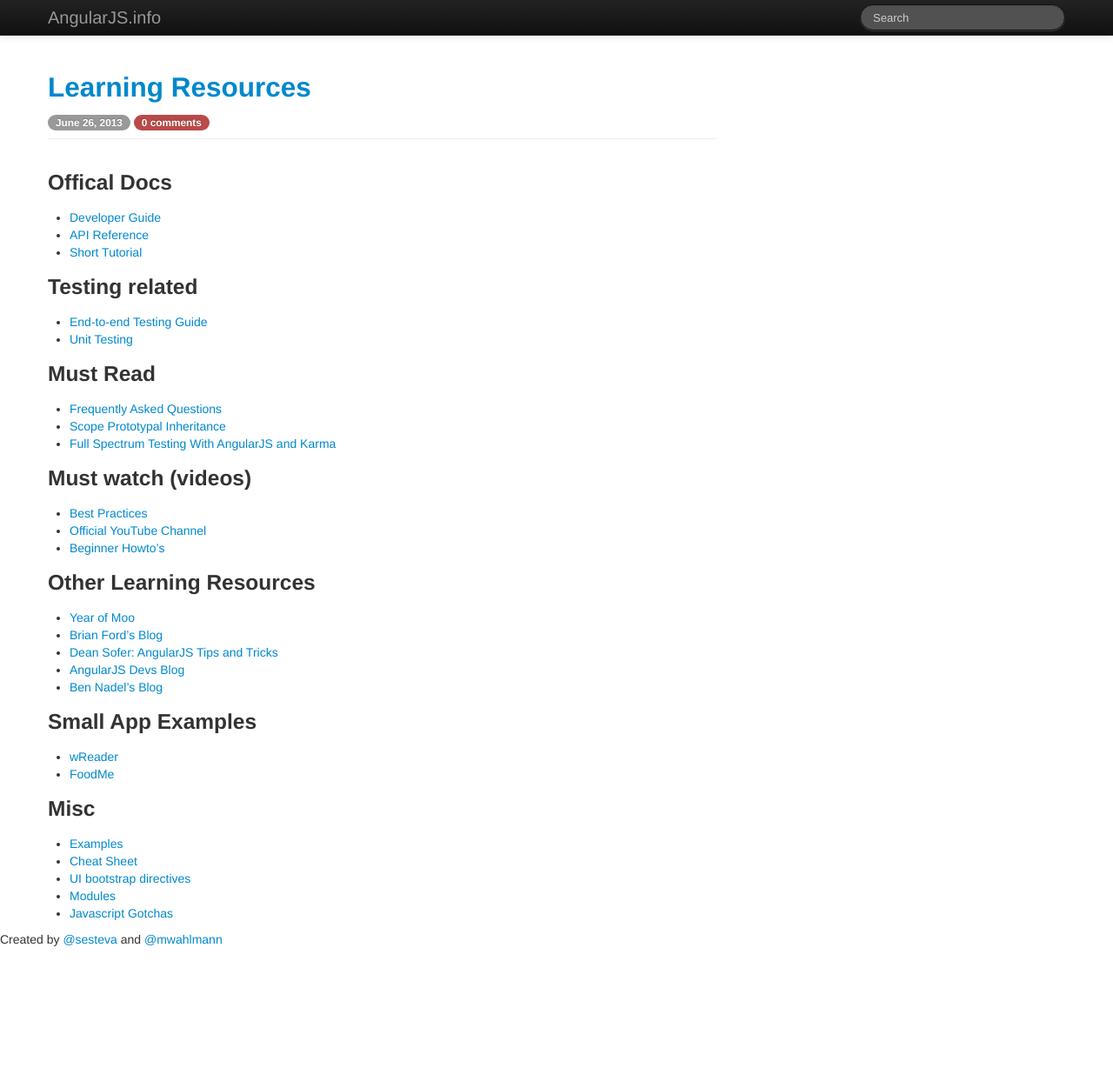
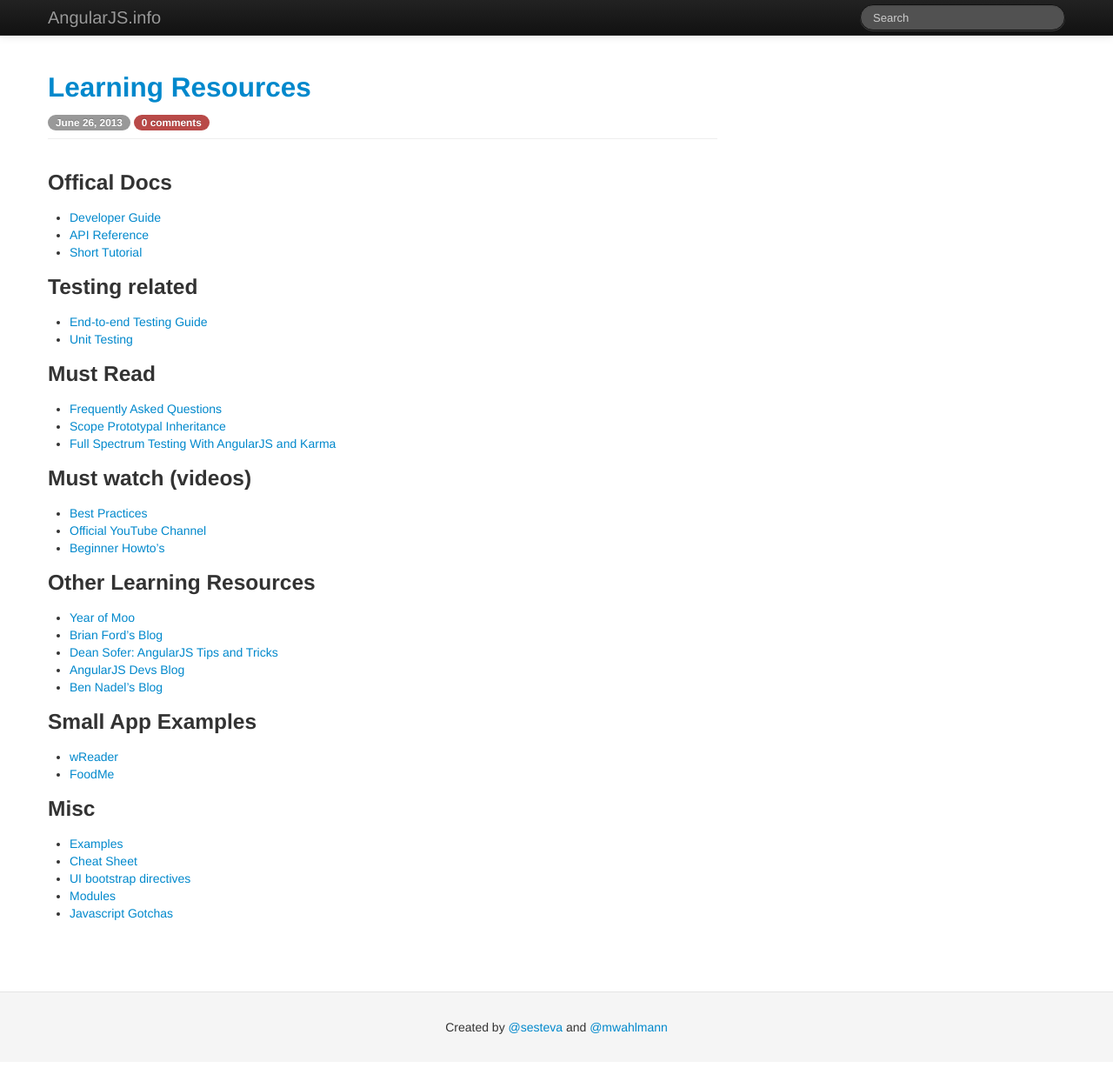
Before and after one commit to ng-learn-org/ng-learn-org.github.io, a Jekyll site: the page built from index.html, in a window 1280 px wide and 1261 px high. Shown: the top 1228 px of the window at 87% size. Built offline with Jekyll 4.4.1, drawn with Linux system fonts in a browser that asks for light colours; the list of posts is cut into pages by our own code.

Commit message:
changed layout

```diff
--- a/_layouts/default.html
+++ b/_layouts/default.html
@@ -10,6 +10,14 @@
       body {
         padding-top: 60px;
         padding-bottom: 40px;
+      }
+
+      .footer {
+        text-align: center;
+        padding: 30px 0;
+        margin-top: 70px;
+        border-top: 1px solid #e5e5e5;
+        background-color: #f5f5f5;
       }
     </style>
 
@@ -56,8 +64,10 @@
       </div>
     </div>
 
-    <footer>
-      Created by <a href="twitter.com/sesteva">@sesteva</a> and <a href="twitter.com/mwahlmann">@mwahlmann</a>
+    <footer class="footer">
+      <div class="container">
+        Created by <a href="twitter.com/sesteva">@sesteva</a> and <a href="twitter.com/mwahlmann">@mwahlmann</a>
+      </div>
     </footer>
 
     <script src="js/jquery-2.0.2.min.js"></script>
```
